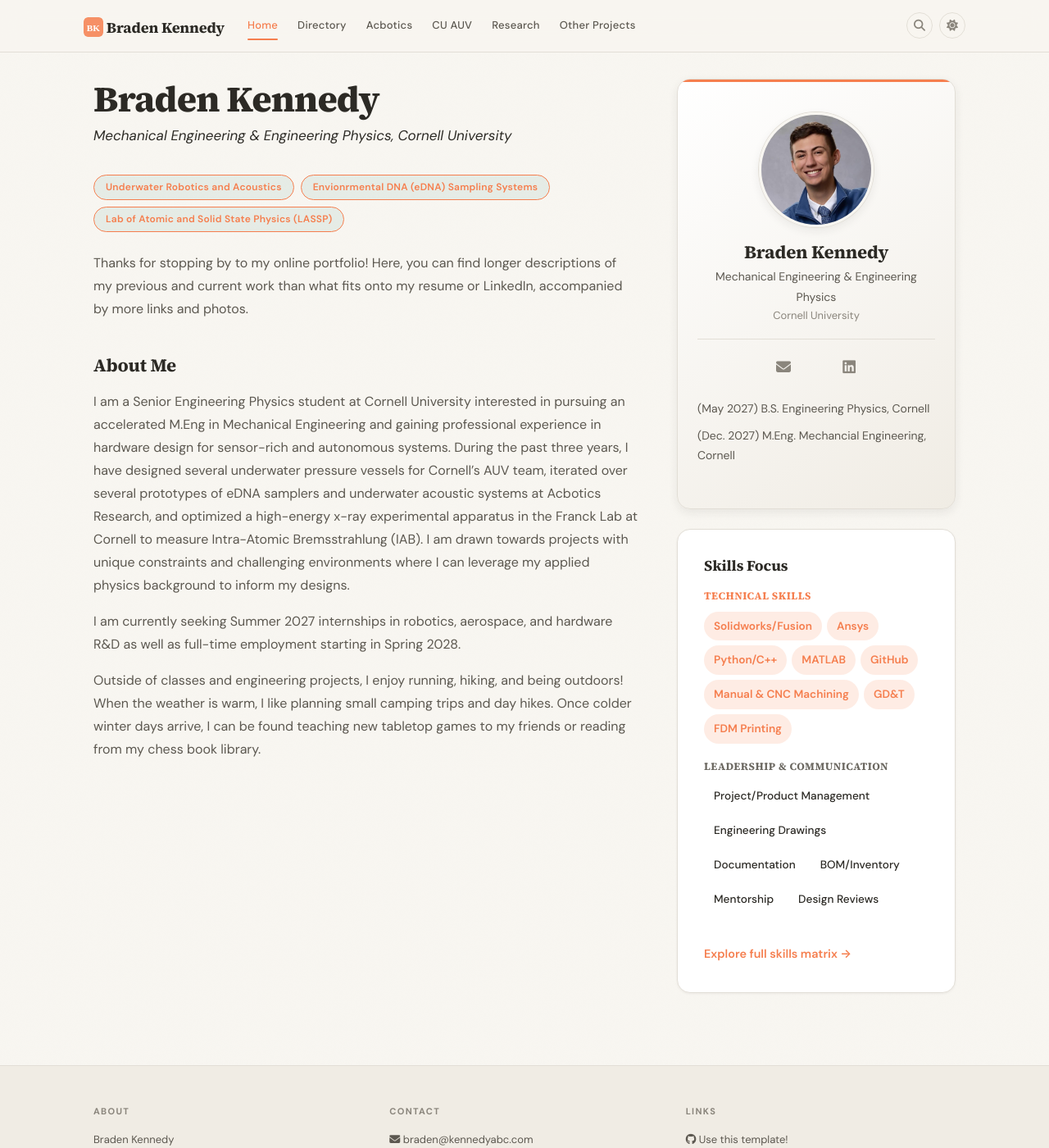
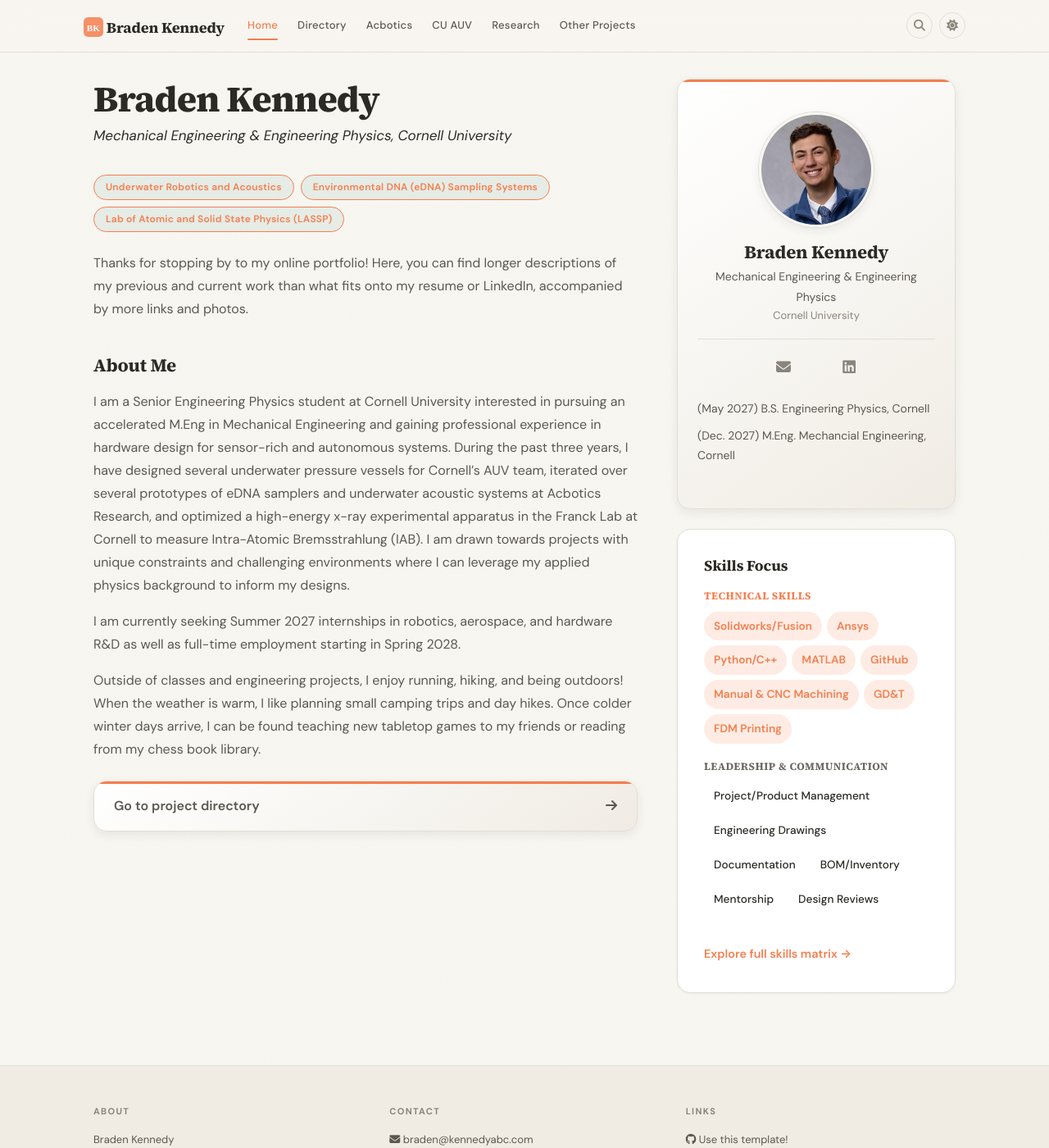
Before and after one commit to braden-kennedy/bkennedyportfolio, a Jekyll site: the page built from _pages/home.md, in a window 1280 px wide and 1400 px high. Shown: the whole window at 82% size. Built offline with Jekyll 4.4.1, drawn with Linux system fonts in a browser that asks for light colours; a style sheet for code colours, icons or effects is not loaded.

Commit message:
Update home.md

```diff
--- a/_pages/home.md
+++ b/_pages/home.md
@@ -10,7 +10,7 @@ permalink: /
 
 <div class="chip-container" markdown="0">
 <a href="{{ site.url }}{{ site.baseurl }}/research" class="chip">Underwater Robotics and Acoustics</a>
-<a href="{{ site.url }}{{ site.baseurl }}/research" class="chip">Envionrmental DNA (eDNA) Sampling Systems</a>
+<a href="{{ site.url }}{{ site.baseurl }}/research" class="chip">Environmental DNA (eDNA) Sampling Systems</a>
 <a href="{{ site.url }}{{ site.baseurl }}/research" class="chip">Lab of Atomic and Solid State Physics (LASSP)</a>
 </div>
 
@@ -23,3 +23,8 @@ I am a Senior Engineering Physics student at Cornell University interested in pu
 I am currently seeking Summer 2027 internships in robotics, aerospace, and hardware R&D as well as full-time employment starting in Spring 2028.
 
 Outside of classes and engineering projects, I enjoy running, hiking, and being outdoors! When the weather is warm, I like planning small camping trips and day hikes. Once colder winter days arrive, I can be found teaching new tabletop games to my friends or reading from my chess book library.
+
+<a href="{{ site.url }}{{ site.baseurl }}/about" class="doc-banner" target="_blank" rel="noopener" markdown="0">
+  <span class="doc-banner-label">Go to project directory</span>
+  <span class="doc-banner-arrow"><i class="fa-solid fa-arrow-right"></i></span>
+</a>
```
